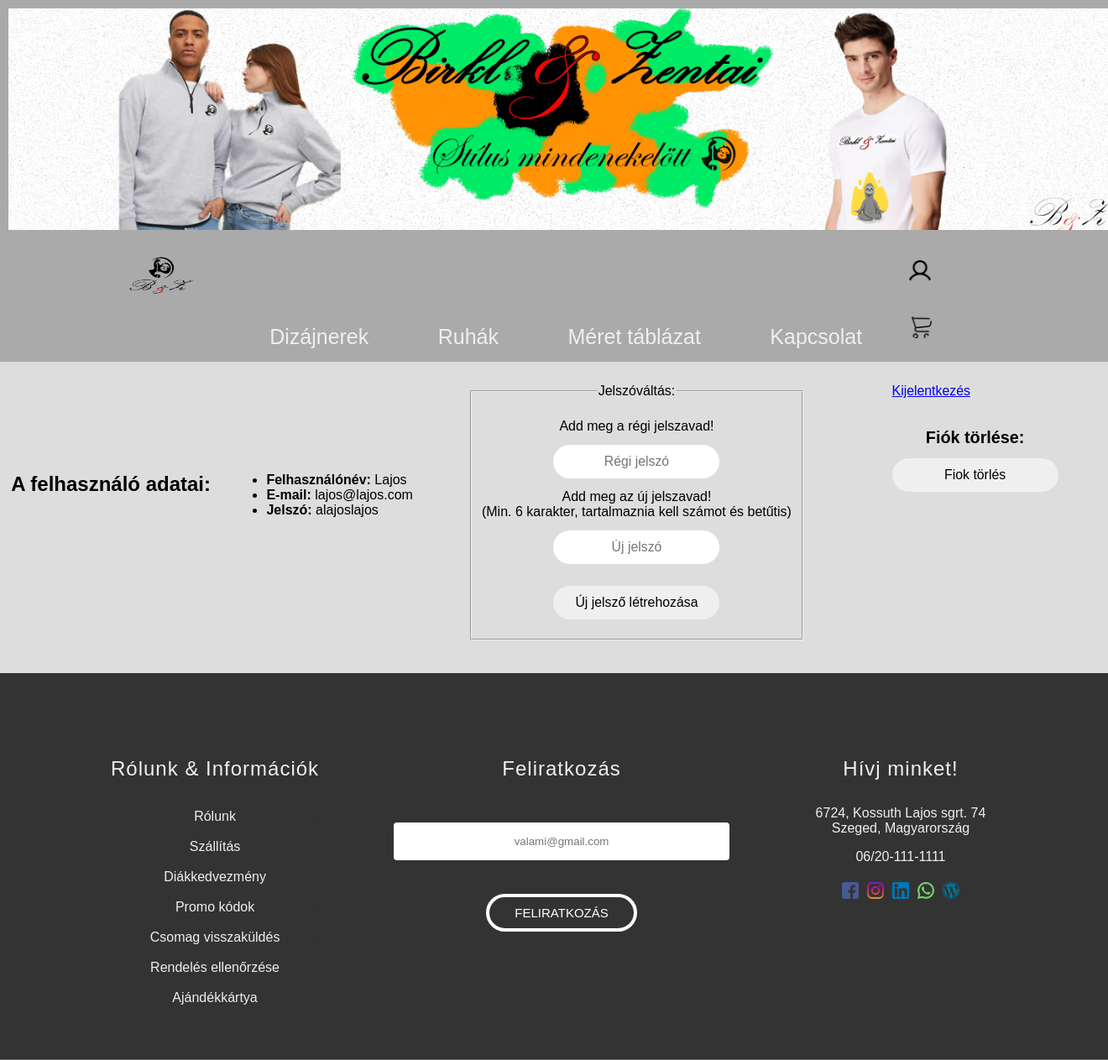
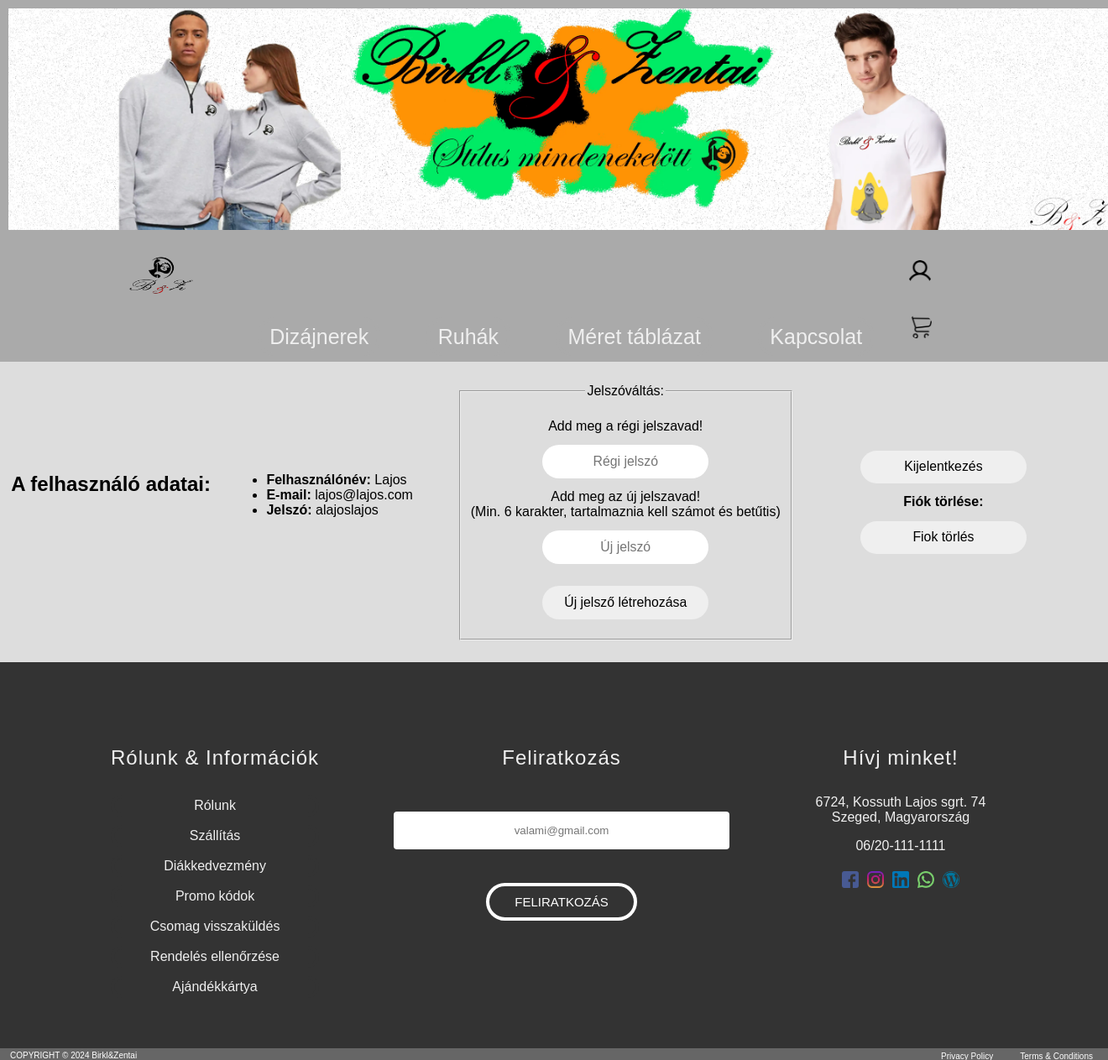
Before and after one commit to Elrich14/Webterv-projekt, a PHP site: page /profil/profil.html in a window 1320 px wide; the page is wider, and only the part inside the window is pictured. Shown: the top 1263 px of that part at 84% size. Run offline with PHP 8.4, Linux system fonts and the light colour scheme.

Commit message:
Kijelentkezés, és fióktörlése gomb módosítva

```diff
--- a/beadando/css/style.css
+++ b/beadando/css/style.css
@@ -418,12 +418,13 @@ section iframe {
 
 .profil form {
     float: left;
-    margin: 2vw 1vw 3vw 3vw;
+    margin: 0 1vw 0 3vw;
     text-align: center;
 }
 
 .profil form input {
     font-size: 1.2vw;
+    margin: 2vw 4.5vw 1vw 0;
     margin: 1vw;
     width: 25vw;
     height: 3vw;
@@ -432,49 +433,20 @@ section iframe {
     border: none;
 }
 
-#pswchange:hover {
+#password_change {
+    margin: 2vw 2vw;
+}
+
+
+
+input[type="submit"]:hover {
     transition: all 0.3s ease-in;
     color: #0088a9;
     border: 0.3vw solid #8e8e8e;
 }
 
-#logout {
-    float: right;
-    font-size: 1.2vw;
-
-    margin: 2vw 4.5vw 1vw 0;
-    width: 15vw;
-    height: 3vw;
-    border-radius: 4vw;
-    outline: none;
-    border: none;
-}
-
-#logout:hover {
-    transition: all 0.3s ease-in;
-    color: #0088a9;
-    border: 0.3vw solid #8e8e8e;
-}
-
-.profil #del {
-    float: right;
-    margin: 0 3.5vw;
-    font-size: 1.5vw;
-}
-
-.profil #delete {
-    font-size: 1.2vw;
-    width: 25vw;
-    height: 3vw;
-    border-radius: 4vw;
-    outline: none;
-    border: none;
-}
-
-.profil #delete:hover {
-    transition: all 0.3s ease-in;
-    color: #0088a9;
-    border: 0.3vw solid #8e8e8e;
+.top {
+    padding-top: 7vw;
 }
 
 .profil h2 {
--- a/beadando/profil/profil.html
+++ b/beadando/profil/profil.html
@@ -40,9 +40,6 @@
     </div>
 
     <div class="profil">
-
-        <a href="logout.php" id="logout">Kijelentkezés</a>
-
         <h2>A felhasználó adatai:</h2>
         <ul>
             <li><b>Felhasználónév: </b> Lajos</li>
@@ -50,7 +47,7 @@
             <li><b>Jelszó: </b> alajoslajos</li>
         </ul>
 
-        <form action="profil.html" method="POST">
+        <form action="profil.html" method="POST" id="password_change">
             <fieldset>
                 <legend>Jelszóváltás:</legend><br>
 
@@ -66,10 +63,16 @@
             </fieldset>
         </form>
 
-        <form method="POST" id="del">
-            <label for="delete"><b>Fiók törlése:</b></label><br>
-            <input type="submit" name="delete" id="delete" value="Fiok törlés">
-        </form>
+        <div class="top">
+            <form id="logout" action="login.html">
+                <input type="submit" name="logout" value="Kijelentkezés">
+            </form>
+
+            <form method="POST" id="del">
+                <label for="delete"><b>Fiók törlése:</b></label><br>
+                <input type="submit" name="delete" id="delete" value="Fiok törlés">
+            </form>
+        </div>
     </div>
 
 <script>
```
